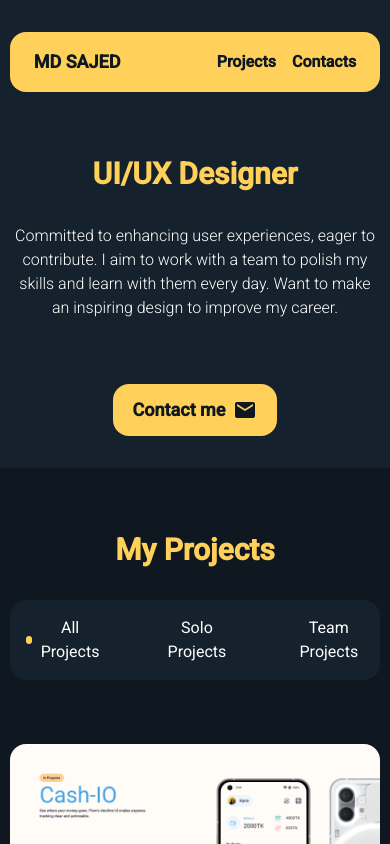
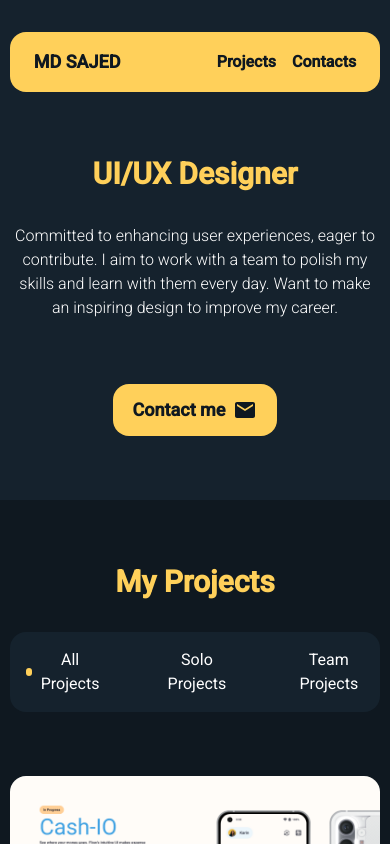
Before and after one commit to mdsajed001/My-portfolio, a Next.js app: page / in a window 390 px wide. Shown: the top 844 px of the page. Built offline with nearby package versions, Linux system fonts and the light colour scheme.

Commit message:
responsive

```diff
--- a/app/_components/banner.tsx
+++ b/app/_components/banner.tsx
@@ -11,7 +11,7 @@ export function Banner() {
       "mailto:mdsajed001@gmail.com?subject=Trying to reach you about work&body=Please type your message";
   };
   return (
-    <section className="container mt-12 flex">
+    <section className="container mt-12 flex pb-8 md:pb-0">
       <div className="md:space-y-24 space-y-16">
         <div className="md:space-y-16 space-y-8">
           <h1 className="text-primary font-bold text-center md:text-start md:text-5xl text-3xl">
```
